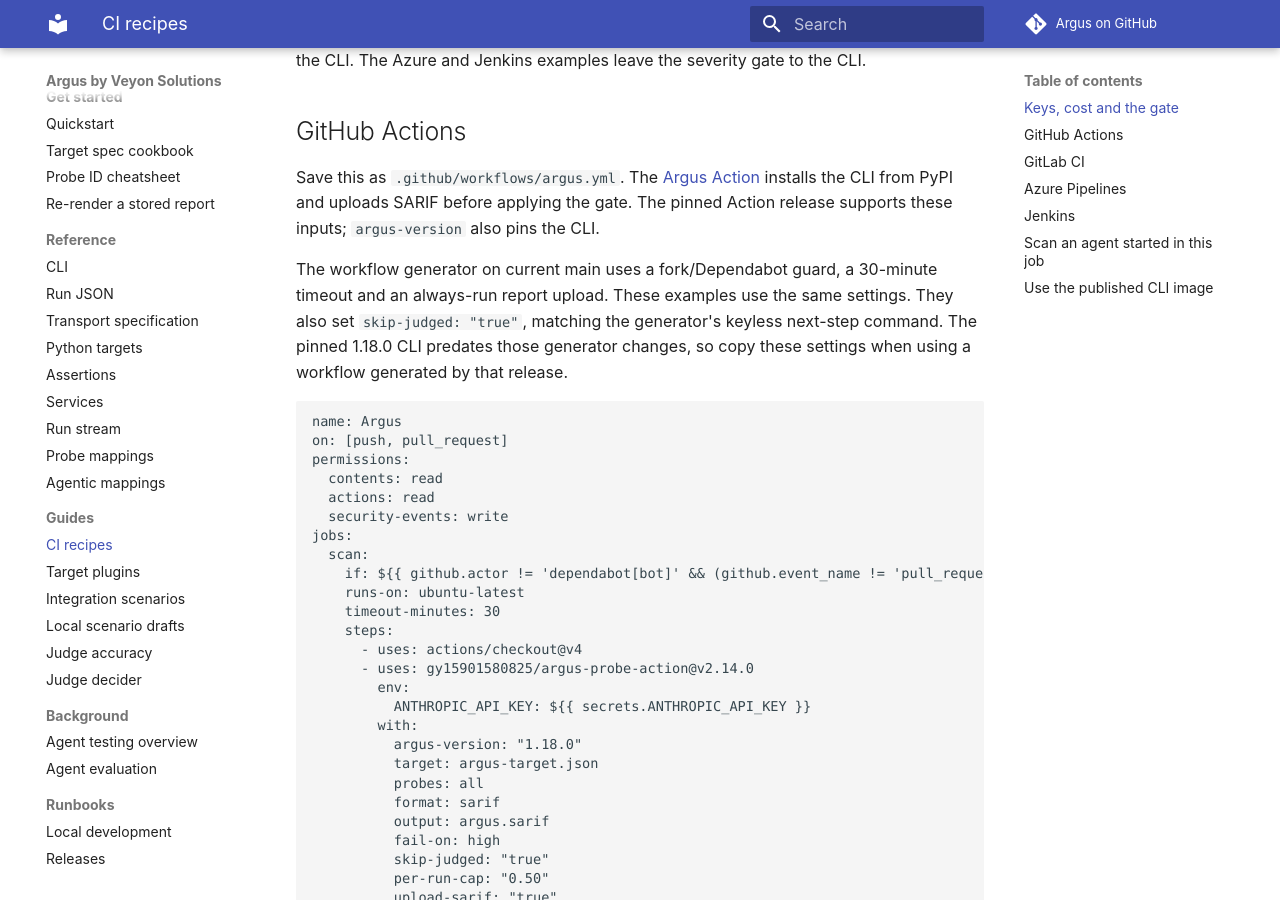
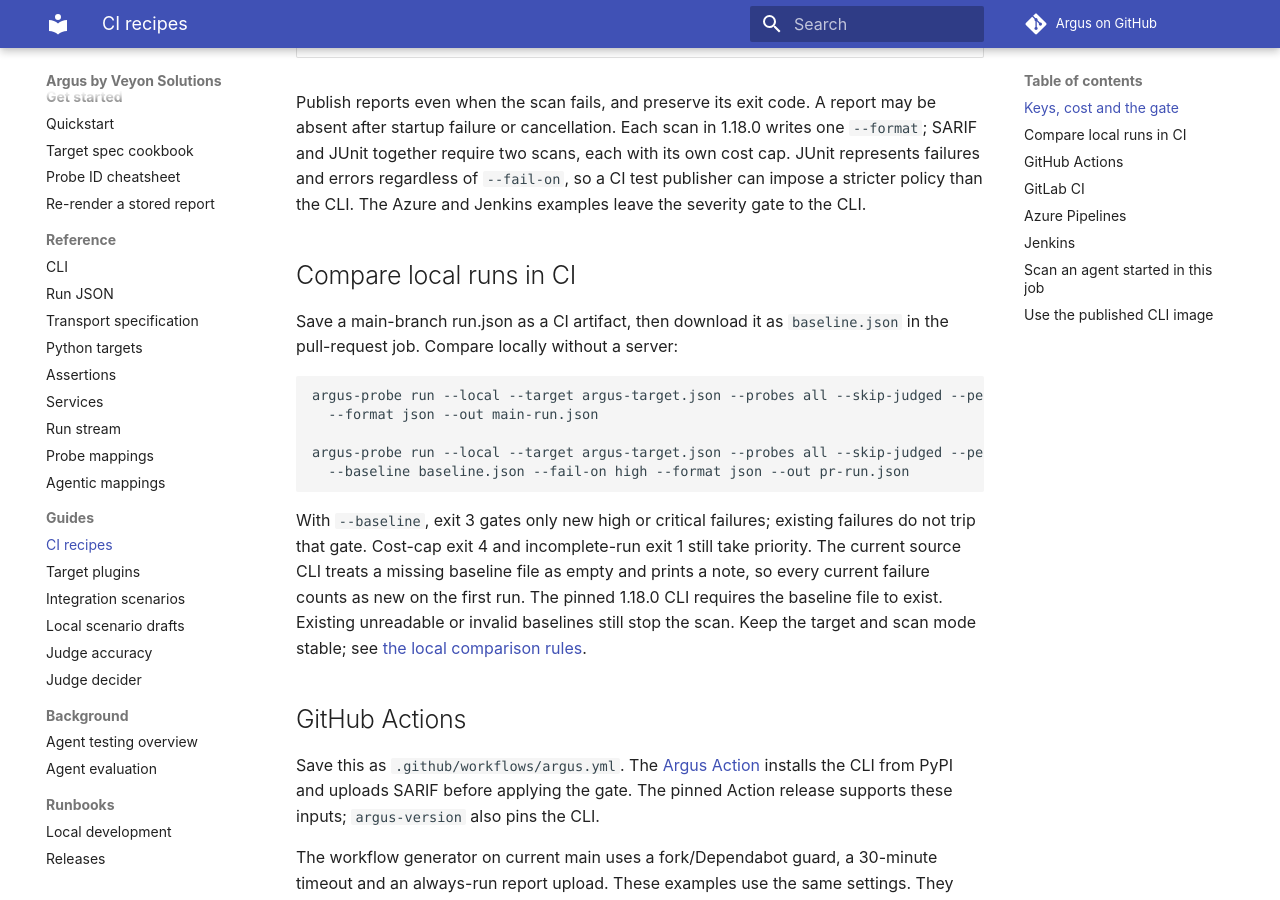
Before and after one commit to gy15901580825/Argus, an MkDocs documentation site: the page built from docs/ci.md, in a window 1280 px wide and 900 px high, scrolled down 1772 px. Built offline with MkDocs 1.6.1 and Material for MkDocs 9.7.7, drawn with Linux system fonts in a browser that asks for light colours; comment, search, counter and statistics services are not loaded; some of the changed text lies outside the part shown.

Commit message:
docs: explain run summaries and first local baselines in CI
Co-Authored-By: Claude Opus 5.5 <noreply@anthropic.com>

````diff
--- a/docs/ci.md
+++ b/docs/ci.md
@@ -48,6 +48,12 @@ Accepted thresholds, in order, are `info`, `low`, `medium`, `high`, `critical`.
 Without `--fail-on`, failing findings alone do not fail the CLI. The Action
 defaults to `fail-on: critical`, so these recipes set their threshold explicitly.
 
+The current source CLI ends each completed run with counts per verdict and the
+exit rule in force. With no `--fail-on`, the line explains that findings alone
+leave exit 0 and names the flag to gate CI. Counts include individual trials.
+The pinned 1.18.0 recipes predate this summary and the missing-baseline handling
+described below; those changes require a CLI build containing the first-use fixes.
+
 | CLI exit | Meaning | Report |
 | --- | --- | --- |
 | 0 | Completed; no failure met the selected gate. Without a gate, failures can still exist. | Written. |
@@ -63,6 +69,27 @@ one `--format`; SARIF and JUnit together require two scans, each with its own
 cost cap. JUnit represents failures and errors regardless of `--fail-on`, so a
 CI test publisher can impose a stricter policy than the CLI. The Azure and
 Jenkins examples leave the severity gate to the CLI.
+
+## Compare local runs in CI
+
+Save a main-branch run.json as a CI artifact, then download it as `baseline.json`
+in the pull-request job. Compare locally without a server:
+
+```bash
+argus-probe run --local --target argus-target.json --probes all --skip-judged --per-run-cap 0.50 \
+  --format json --out main-run.json
+
+argus-probe run --local --target argus-target.json --probes all --skip-judged --per-run-cap 0.50 \
+  --baseline baseline.json --fail-on high --format json --out pr-run.json
+```
+
+With `--baseline`, exit 3 gates only new high or critical failures; existing
+failures do not trip that gate. Cost-cap exit 4 and incomplete-run exit 1 still
+take priority. The current source CLI treats a missing baseline file as empty
+and prints a note, so every current failure counts as new on the first run.
+The pinned 1.18.0 CLI requires the baseline file to exist. Existing unreadable
+or invalid baselines still stop the scan. Keep the target and scan mode stable;
+see [the local comparison rules](cli.md#compare-local-runs-in-ci).
 
 ## GitHub Actions
 
````
